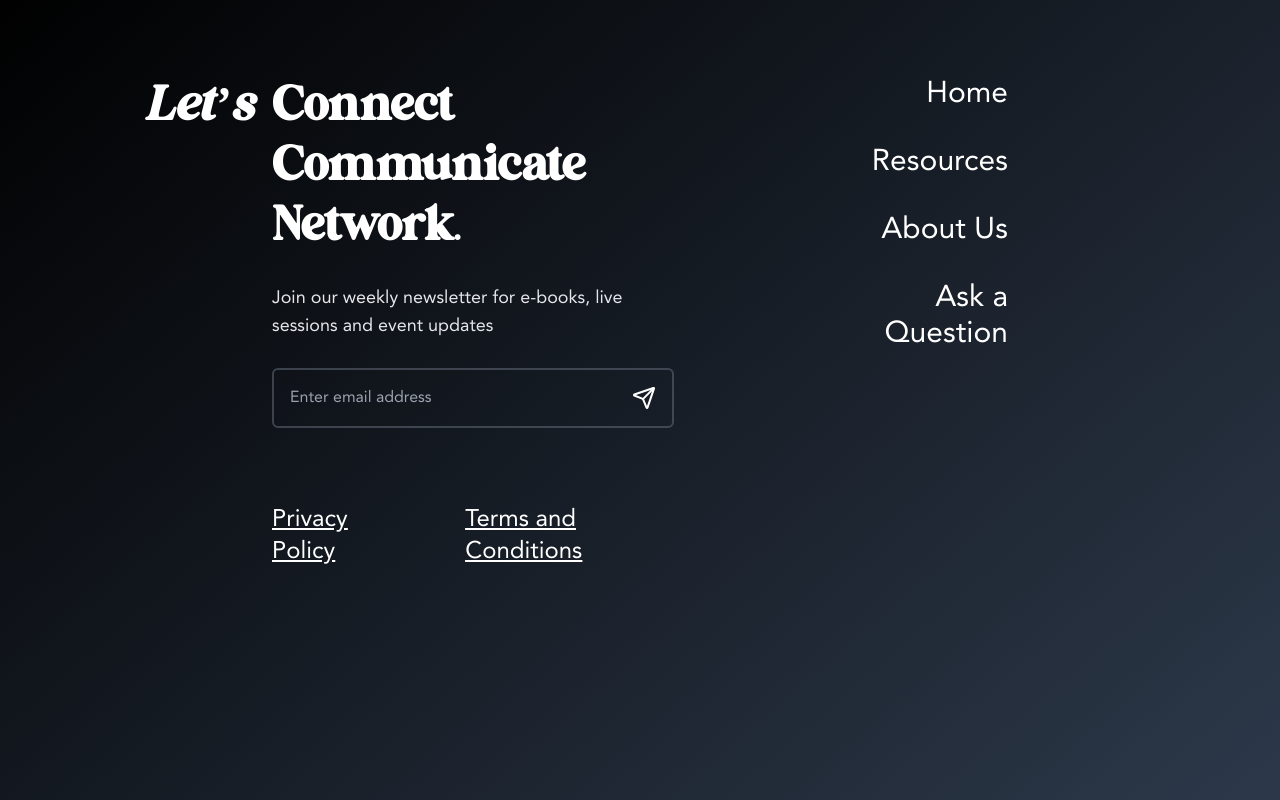
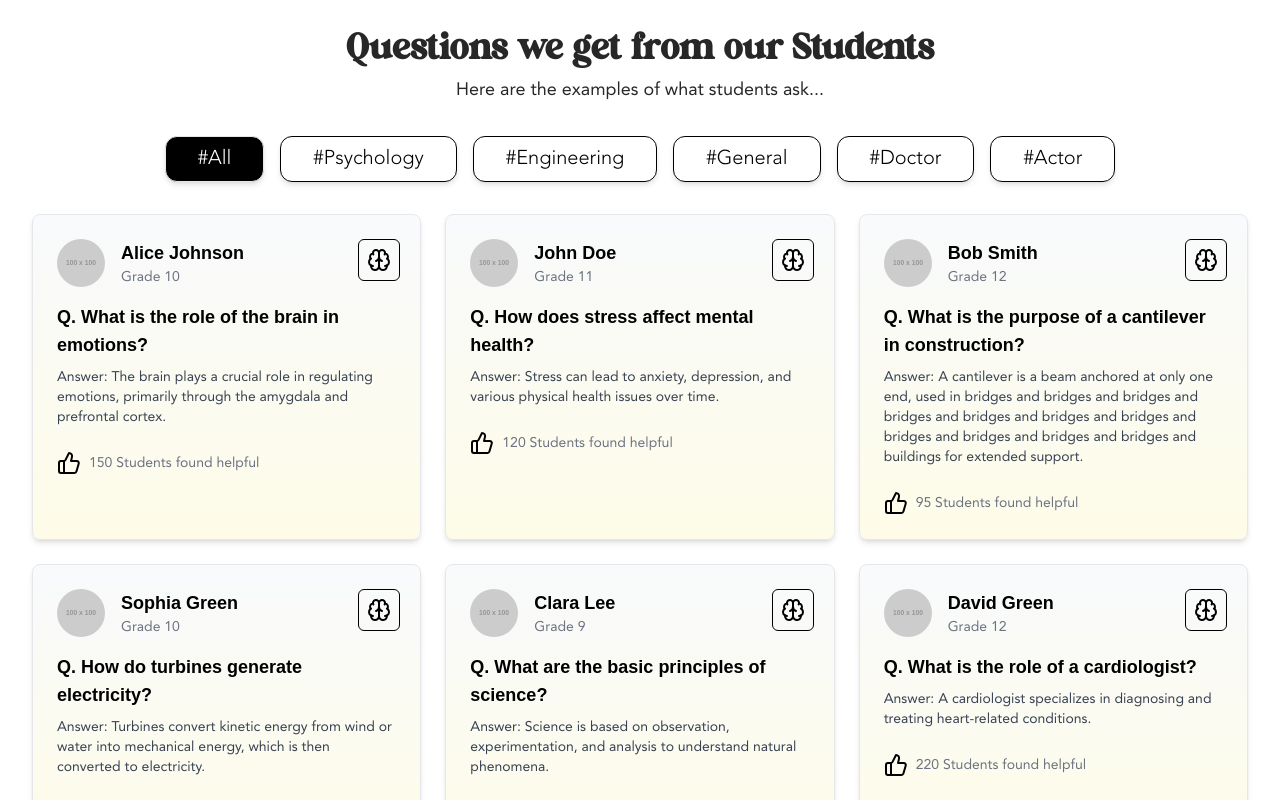
Before and after one commit to ZvityTeam/career-view-ui-dev, a React (Vite) app: page /student in a window 1280 px wide. Shown: the part 820-1620 px from the top of the page. Built offline with nearby package versions, Linux system fonts and the light colour scheme; a web font is replaced by a local one.

Commit message:
Add QuestionsWeGet.tsx section.

```diff
--- /dev/null
+++ b/src/components/questions-we-get/QuestionCard.tsx
@@ -0,0 +1,46 @@
+import { Brain, ThumbsUp } from 'lucide-react';
+
+export interface QuestionCardProps {
+  imgSrc: string;
+  name: string;
+  grade: string;
+  question: string;
+  answer: string;
+  helpfulCount: number;
+}
+
+export const QuestionCard = ({
+  imgSrc,
+  name,
+  grade,
+  question,
+  answer,
+  helpfulCount,
+}: QuestionCardProps) => {
+  return (
+    <div className='relative rounded-lg border border-gray-200 bg-gradient-to-t from-yellow-50 to-slate-50 p-6 shadow-md'>
+      <div className='absolute right-5 rounded-md border border-black p-2'>
+        <Brain />
+      </div>
+      <div className='flex items-center space-x-4'>
+        <img
+          src={imgSrc}
+          alt={name}
+          className='h-12 w-12 rounded-full object-cover'
+        />
+        <div>
+          <p className='text-lg font-semibold'>{name}</p>
+          <p className='text-sm text-gray-500'>{grade}</p>
+        </div>
+      </div>
+      <div className='mt-4'>
+        <p className='text-lg font-bold'>{`Q. ${question}`}</p>
+        <p className='mt-2 text-sm text-gray-700'>{`Answer: ${answer}`}</p>
+      </div>
+      <div className='mt-6 flex items-center space-x-2'>
+        <ThumbsUp />
+        <p className='text-sm text-gray-500'>{`${helpfulCount} Students found helpful`}</p>
+      </div>
+    </div>
+  );
+};
--- /dev/null
+++ b/src/components/questions-we-get/QuestionCategory.tsx
@@ -0,0 +1,18 @@
+export const QuestionCategory = ({
+  category,
+  onClick,
+  isSelected,
+}: {
+  category: string;
+  onClick: (selectedCategory: string) => void;
+  isSelected: boolean;
+}) => {
+  return (
+    <div
+      className={`grid cursor-pointer place-items-center rounded-xl border-[0.5px] px-8 py-2 text-black shadow-md transition-colors ${isSelected ? 'bg-black text-white' : 'border-black hover:bg-black hover:text-white'} `}
+      onClick={() => onClick(category)}
+    >
+      <p className='grid place-items-center text-xl font-light'>{category}</p>
+    </div>
+  );
+};
--- /dev/null
+++ b/src/components/questions-we-get/QuestionsWeGet.tsx
@@ -0,0 +1,141 @@
+import { Section } from '../container/Section.tsx';
+import { SectionHeader } from '../sectionheader/SectionHeader.tsx';
+import { QuestionCard, QuestionCardProps } from './QuestionCard.tsx';
+import { QuestionCategory } from './QuestionCategory.tsx';
+import { useState } from 'react';
+
+const QUESTIONS_WE_GET: {
+  category: string;
+  items: Array<QuestionCardProps>;
+}[] = [
+  {
+    category: '#Psychology',
+    items: [
+      {
+        imgSrc: 'https://placehold.co/100x100',
+        name: 'Alice Johnson',
+        grade: 'Grade 10',
+        question: 'What is the role of the brain in emotions?',
+        answer:
+          'The brain plays a crucial role in regulating emotions, primarily through the amygdala and prefrontal cortex.',
+        helpfulCount: 150,
+      },
+      {
+        imgSrc: 'https://placehold.co/100x100',
+        name: 'John Doe',
+        grade: 'Grade 11',
+        question: 'How does stress affect mental health?',
+        answer:
+          'Stress can lead to anxiety, depression, and various physical health issues over time.',
+        helpfulCount: 120,
+      },
+    ],
+  },
+  {
+    category: '#Engineering',
+    items: [
+      {
+        imgSrc: 'https://placehold.co/100x100',
+        name: 'Bob Smith',
+        grade: 'Grade 12',
+        question: 'What is the purpose of a cantilever in construction?',
+        answer:
+          'A cantilever is a beam anchored at only one end, used in bridges and bridges and bridges and bridges and bridges and bridges and bridges and bridges and bridges and bridges and bridges and buildings for extended support.',
+        helpfulCount: 95,
+      },
+      {
+        imgSrc: 'https://placehold.co/100x100',
+        name: 'Sophia Green',
+        grade: 'Grade 10',
+        question: 'How do turbines generate electricity?',
+        answer:
+          'Turbines convert kinetic energy from wind or water into mechanical energy, which is then converted to electricity.',
+        helpfulCount: 180,
+      },
+    ],
+  },
+  {
+    category: '#General',
+    items: [
+      {
+        imgSrc: 'https://placehold.co/100x100',
+        name: 'Clara Lee',
+        grade: 'Grade 9',
+        question: 'What are the basic principles of science?',
+        answer:
+          'Science is based on observation, experimentation, and analysis to understand natural phenomena.',
+        helpfulCount: 200,
+      },
+    ],
+  },
+  {
+    category: '#Doctor',
+    items: [
+      {
+        imgSrc: 'https://placehold.co/100x100',
+        name: 'David Green',
+        grade: 'Grade 12',
+        question: 'What is the role of a cardiologist?',
+        answer:
+          'A cardiologist specializes in diagnosing and treating heart-related conditions.',
+        helpfulCount: 220,
+      },
+    ],
+  },
+  {
+    category: '#Actor',
+    items: [
+      {
+        imgSrc: 'https://placehold.co/100x100',
+        name: 'Emily Brown',
+        grade: 'Grade 10',
+        question: 'What techniques do actors use to memorize scripts?',
+        answer:
+          'Actors use repetition, associations, and visualization techniques to memorize scripts effectively.',
+        helpfulCount: 143,
+      },
+    ],
+  },
+];
+
+// Add #All programmatically
+const ALL_CATEGORIES = [
+  { category: '#All', items: QUESTIONS_WE_GET.flatMap((value) => value.items) },
+  ...QUESTIONS_WE_GET,
+];
+
+export const QuestionsWeGet = () => {
+  const [currentCategory, setCurrentCategory] = useState('#All'); // Default to #All
+
+  return (
+    <Section className={'flex flex-col gap-8'}>
+      <SectionHeader
+        title='Questions we get from our Students'
+        subtitle='Here are the examples of what students ask...'
+      />
+      {/* Categories */}
+      <div className={'flex max-w-7xl flex-wrap gap-4'}>
+        {ALL_CATEGORIES.map((value, index) => (
+          <QuestionCategory
+            key={index}
+            category={value.category}
+            onClick={setCurrentCategory}
+            isSelected={currentCategory === value.category} // Highlight selected category
+          />
+        ))}
+      </div>
+      {/* Questions */}
+      <div className='grid grid-cols-1 gap-6 sm:grid-cols-2 lg:grid-cols-3'>
+        {currentCategory &&
+          ALL_CATEGORIES.find(
+            (cat) => cat.category === currentCategory
+          )?.items.map((value, index) => (
+            <QuestionCard
+              key={index}
+              {...value}
+            />
+          ))}
+      </div>
+    </Section>
+  );
+};
--- a/src/pages/student/Student.tsx
+++ b/src/pages/student/Student.tsx
@@ -1,7 +1,12 @@
+import { QuestionsWeGet } from '../../components/questions-we-get/QuestionsWeGet.tsx';
+
 export const Student = () => {
   return (
-    <main className='grid min-h-screen place-items-center bg-slate-800'>
-      <h1 className='text-9xl text-white'>Student Page</h1>
+    <main className=''>
+      <h1 className='grid min-h-screen place-items-center bg-slate-800 text-9xl text-white'>
+        Student Page
+      </h1>
+      <QuestionsWeGet />
     </main>
   );
 };
```
